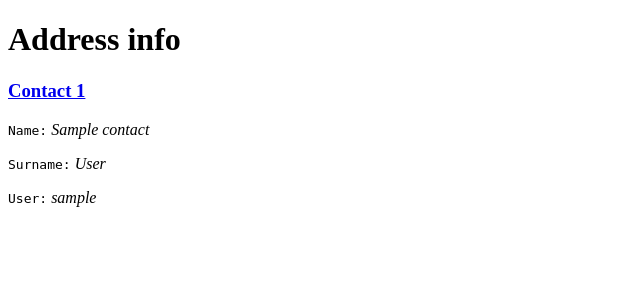
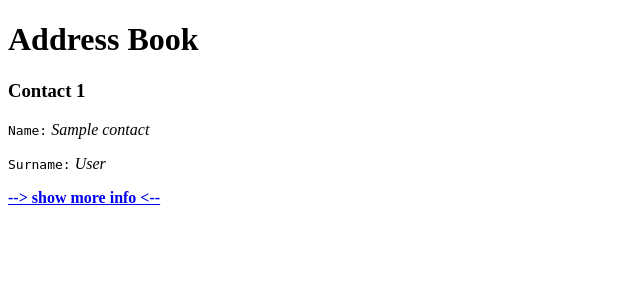
Before and after one commit to ArtMot99/AdressBook, a Django app: page /address/ in a window 1280 px wide. Shown: the top 300 px of the page, without its empty margins (0-640 px from the left). Run offline with Django 4.2, Linux system fonts and the light colour scheme; tables that the repository leaves empty hold one stand-in row (values such as "Sample post").

Commit message:
Подправлен шаблон index.html.

```diff
--- a/templates/index.html
+++ b/templates/index.html
@@ -5,12 +5,12 @@
     <title>Adress Book</title>
 </head>
 <body>
-    <h1>Address info</h1>
+    <h1>Address Book</h1>
     {% for person in contact %}
-    <h3><a href="{% url 'info' pk=person.id%}">Contact {{ person.id }}</a></h3>
+    <h3>Contact {{ person.id }}</h3>
         <p><tt>Name:</tt> <em>{{ person.name }}</em></p>
         <p><tt>Surname:</tt> <em>{{ person.surname }}</em></p>
-        <p><tt>User:</tt> <em>{{ person.user }}</em></p>
+        <p><a href="{% url 'info' pk=person.id%}"><b>--> show more info <--</b></a></p>
     {% endfor %}
 </body>
 </html>
```
